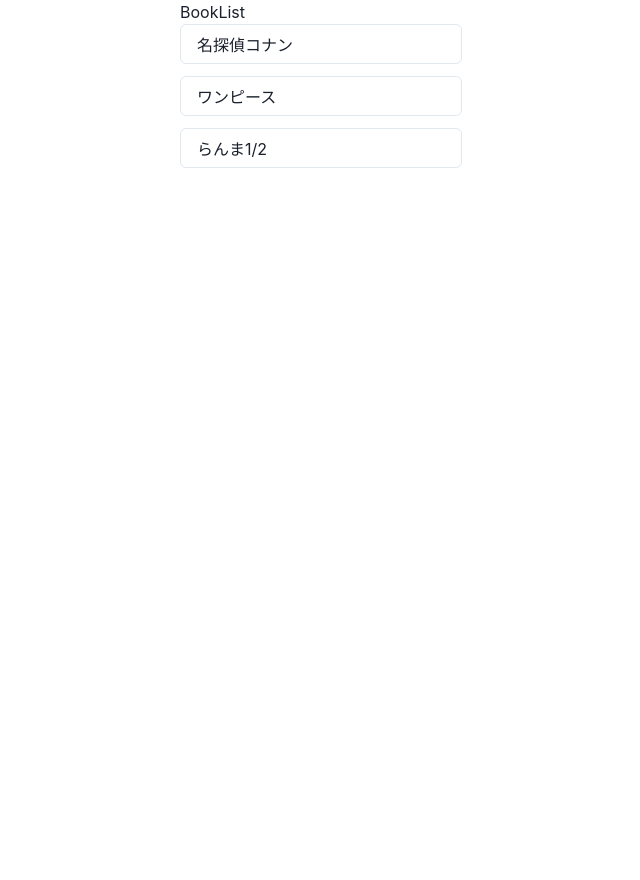
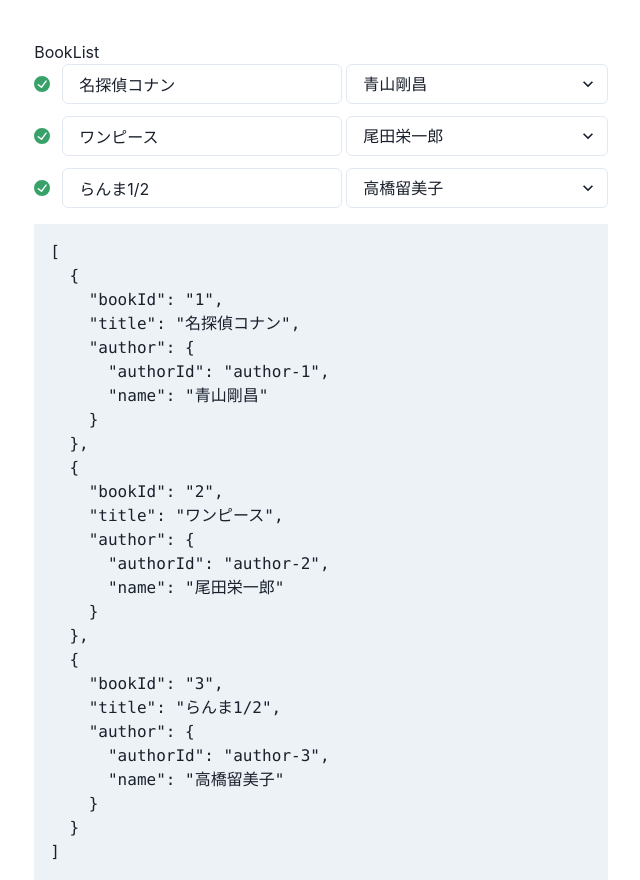
Before and after one commit to nkgrnkgr/zustand-mutation-example, a React (Vite) app: page / in a window 1280 px wide. Shown: the whole page, without its empty margins (319-959 px from the left). Before the commit the page ends 800 px from the top, so only its background shows below. Built offline with nearby package versions, Linux system fonts and the light colour scheme.

Commit message:
再レンダリング

```diff
--- a/package.json
+++ b/package.json
@@ -16,11 +16,13 @@
     "framer-motion": "^7.3.6",
     "react": "^18.2.0",
     "react-dom": "^18.2.0",
+    "uuid": "^9.0.0",
     "zustand": "^4.1.1"
   },
   "devDependencies": {
     "@types/react": "^18.0.17",
     "@types/react-dom": "^18.0.6",
+    "@types/uuid": "^8.3.4",
     "@vitejs/plugin-react": "^2.1.0",
     "typescript": "^4.6.4",
     "vite": "^3.1.0"
--- a/src/App.tsx
+++ b/src/App.tsx
@@ -1,10 +1,16 @@
-import { Center } from "@chakra-ui/react";
+import { Center, Container } from "@chakra-ui/react";
 import { BookList } from "./components/BookList";
+import { Result } from "./components/Result";
 
 export const App: React.FC = () => {
   return (
-    <Center>
+    <Container
+      sx={{
+        mt: 10,
+      }}
+    >
       <BookList />
-    </Center>
+      <Result />
+    </Container>
   );
 };
--- /dev/null
+++ b/src/components/AuthorSelect.tsx
@@ -0,0 +1,26 @@
+import { Select } from "@chakra-ui/react";
+import { AUTHORS } from "../modules/constants";
+
+type Props = {
+  selectedAuthorId: string;
+  selectAuthor: (id: string) => void;
+};
+
+export const AuthorSelect: React.FC<Props> = ({
+  selectAuthor,
+  selectedAuthorId,
+}) => {
+  return (
+    <Select
+      defaultValue={selectedAuthorId}
+      placeholder="著者"
+      onChange={(e) => selectAuthor(e.target.value)}
+    >
+      {AUTHORS.map((author) => (
+        <option key={author.authorId} value={author.authorId}>
+          {author.name}
+        </option>
+      ))}
+    </Select>
+  );
+};
--- a/src/components/BookItem.tsx
+++ b/src/components/BookItem.tsx
@@ -1,5 +1,8 @@
-import { CheckboxIcon, Input, ListIcon, ListItem } from "@chakra-ui/react";
+import { CheckCircleIcon } from "@chakra-ui/icons";
+import { Input, ListIcon, ListItem } from "@chakra-ui/react";
+import { AUTHORS } from "../modules/constants";
 import { useBooksStore } from "../modules/store";
+import { AuthorSelect } from "./AuthorSelect";
 
 type Props = {
   bookId: string;
@@ -8,19 +11,44 @@
   const book = useBooksStore((state) =>
     state.books.find((book) => book.bookId === bookId)
   );
+  const update = useBooksStore((state) => state.updateOne);
 
   if (!book) {
     return null;
   }
 
   const handleChange = (value: string) => {
-    //
+    update({
+      ...book,
+      title: value,
+    });
+  };
+
+  const handleSelect = (value: string) => {
+    update({
+      ...book,
+      author: AUTHORS.find((author) => author.authorId === value),
+    });
   };
 
   return (
-    <ListItem>
-      <ListIcon as={CheckboxIcon} color="green.500" />
-      <Input type="text" value={book.title} onChange={handleChange} />
+    <ListItem
+      sx={{
+        display: "flex",
+        alignItems: "center",
+        gap: 1,
+      }}
+    >
+      <ListIcon as={CheckCircleIcon} color="green.500" />
+      <Input
+        type="text"
+        value={book.title}
+        onChange={(e) => handleChange(e.target.value)}
+      />
+      <AuthorSelect
+        selectAuthor={handleSelect}
+        selectedAuthorId={book.author?.authorId || ""}
+      />
     </ListItem>
   );
 };
--- a/src/components/BookList.tsx
+++ b/src/components/BookList.tsx
@@ -3,14 +3,14 @@
 import { BookItem } from "./BookItem";
 
 export const BookList: React.FC = () => {
-  const books = useBooksStore((state) => state.books);
+  const bookIds = useBooksStore((state) => state.books.map((b) => b.bookId));
 
   return (
     <Box>
       <Text>BookList</Text>
       <List spacing={3}>
-        {books.map((book) => (
-          <BookItem key={book.bookId} bookId={book.bookId} />
+        {bookIds.map((id) => (
+          <BookItem key={id} bookId={id} />
         ))}
       </List>
     </Box>
--- /dev/null
+++ b/src/components/Result.tsx
@@ -0,0 +1,18 @@
+import { Box } from "@chakra-ui/react";
+import { useBooksStore } from "../modules/store";
+
+export const Result: React.FC = () => {
+  const books = useBooksStore((state) => state.books);
+
+  return (
+    <Box
+      sx={{
+        mt: 4,
+        p: 4,
+        bgColor: "gray.100",
+      }}
+    >
+      <pre>{JSON.stringify(books, null, 2)}</pre>
+    </Box>
+  );
+};
--- /dev/null
+++ b/src/modules/constants.ts
@@ -0,0 +1,28 @@
+import { Author } from "./types";
+
+export const AUTHORS: Author[] = [
+  {
+    authorId: "author-1",
+    name: "青山剛昌",
+  },
+  {
+    authorId: "author-2",
+    name: "尾田栄一郎",
+  },
+  {
+    authorId: "author-3",
+    name: "高橋留美子",
+  },
+  {
+    authorId: "author-4",
+    name: "鳥山明",
+  },
+  {
+    authorId: "author-5",
+    name: "ゆでたまご",
+  },
+  {
+    authorId: "author-6",
+    name: "冨樫義博",
+  },
+];
--- a/src/modules/store.ts
+++ b/src/modules/store.ts
@@ -1,22 +1,14 @@
 import create from "zustand";
-
-type Author = {
-  authorId: string;
-  name: string;
-};
-
-type Book = {
-  bookId: string;
-  title: string;
-  author?: Author;
-};
+import { v4 as uuid } from "uuid";
+import { Book } from "./types";
 
 type BooksState = {
   books: Book[];
+  addOne: (value: Omit<Book, "bookId">) => void;
+  updateOne: (book: Book) => void;
 };
 
-export const useBooksStore = create<BooksState>((set) => ({
-  books: [
+const INITIAL_BOOKS = [
   {
     bookId: "1",
     title: "名探偵コナン",
@@ -41,11 +33,26 @@
       name: "高橋留美子",
     },
   },
-  ],
-  addOne: (book: Book) =>
+];
+
+export const useBooksStore = create<BooksState>((set) => ({
+  books: INITIAL_BOOKS,
+  addOne: ({ title, author }) =>
     set((state) => {
+      state.books = [...state.books, { bookId: uuid(), title, author }];
+      return state;
+    }),
+  updateOne: (book) =>
+    set((state) => {
+      const books = state.books.map((b) => {
+        if (b.bookId === book.bookId) {
+          return book;
+        }
+        return b;
+      });
       return {
-        books: [...state.books, book],
+        ...state,
+        books,
       };
     }),
 }));
--- /dev/null
+++ b/src/modules/types.ts
@@ -0,0 +1,10 @@
+export type Author = {
+  authorId: string;
+  name: string;
+};
+
+export type Book = {
+  bookId: string;
+  title: string;
+  author?: Author;
+};
```
Also changed, not shown: 1 other file (tests, documents, lock files or other folders). Lines whose indentation alone changed are shown as unchanged.
